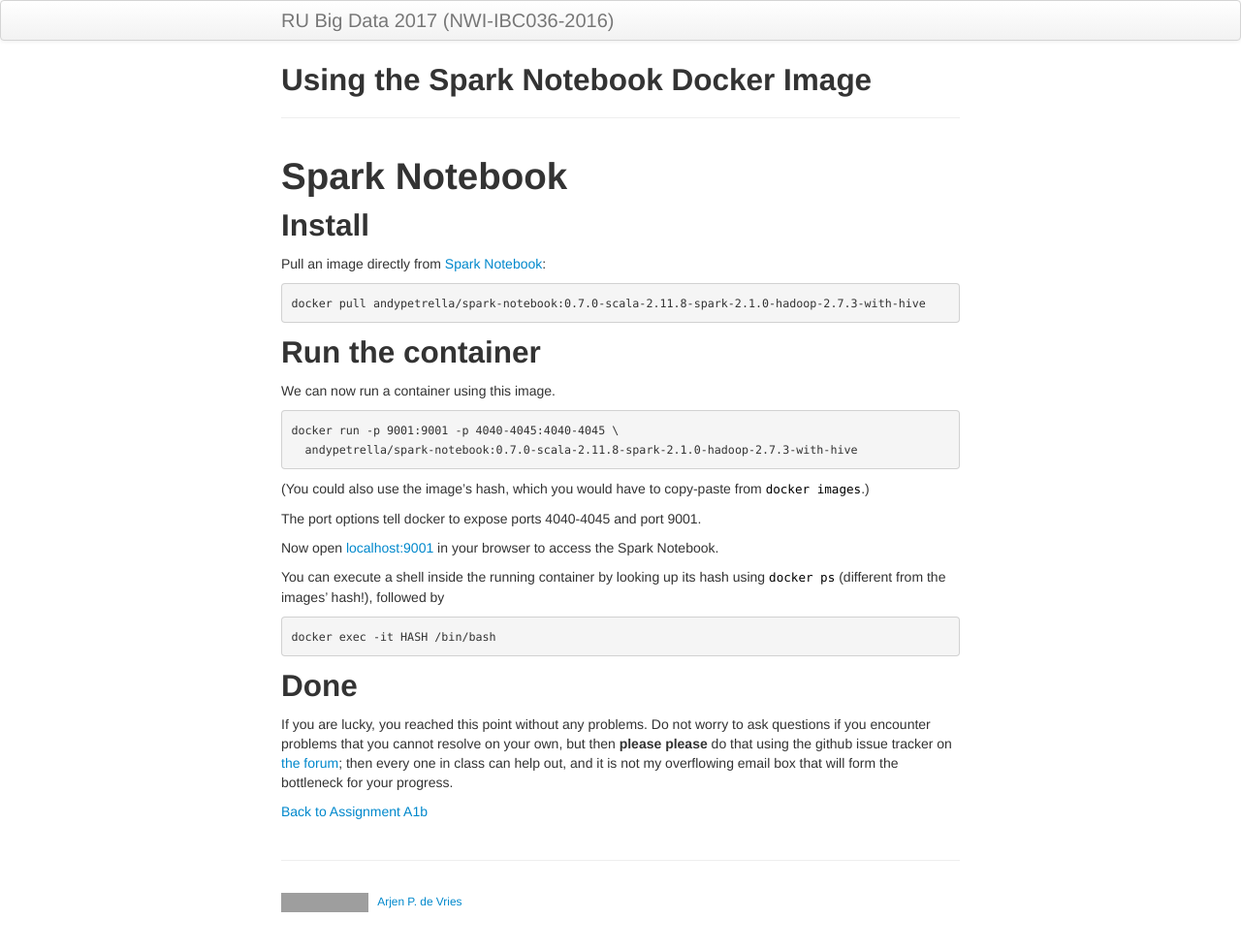
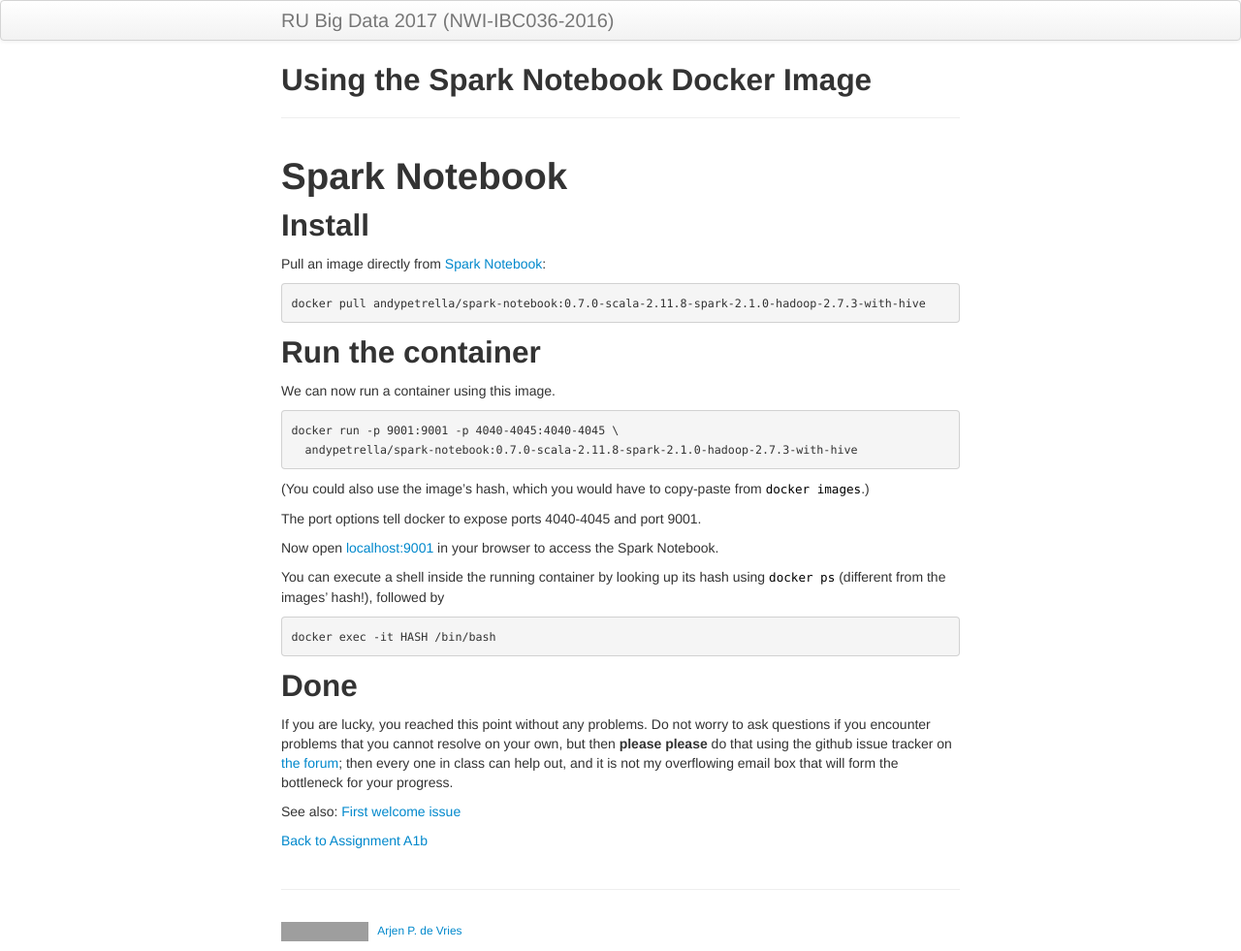
Before and after one commit to Thelukepet/course, a Jekyll site: the page built from background/spark-notebook.md, in a window 1280 px wide. Shown: the whole page at 97% size. Built offline with Jekyll 4.4.1, drawn with Linux system fonts in a browser that asks for light colours; before the commit the page ends 951 px from its top, so only the background shows below that; grey boxes are pictures that could not be loaded.

Commit message:
added issue

```diff
--- a/background/spark-notebook.md
+++ b/background/spark-notebook.md
@@ -35,7 +35,9 @@ You can execute a shell inside the running container by looking up its hash usin
 
 If you are lucky, you reached this point without any problems. Do not worry to ask questions if you encounter
 problems that you cannot resolve on your own, but then **please please** do that using
-the github issue tracker on [the forum](https://github.com/rubigdata/forum/); then every one in class can help out,
+the github issue tracker on [the forum](https://github.com/rubigdata/forum-2017/); then every one in class can help out,
 and it is not my overflowing email box that will form the bottleneck for your progress.
 
+See also: [First welcome issue](https://github.com/rubigdata/forum-2017/issues/1)
+
 [Back to Assignment A1b](../assignments/A1b-docker.html)
```
